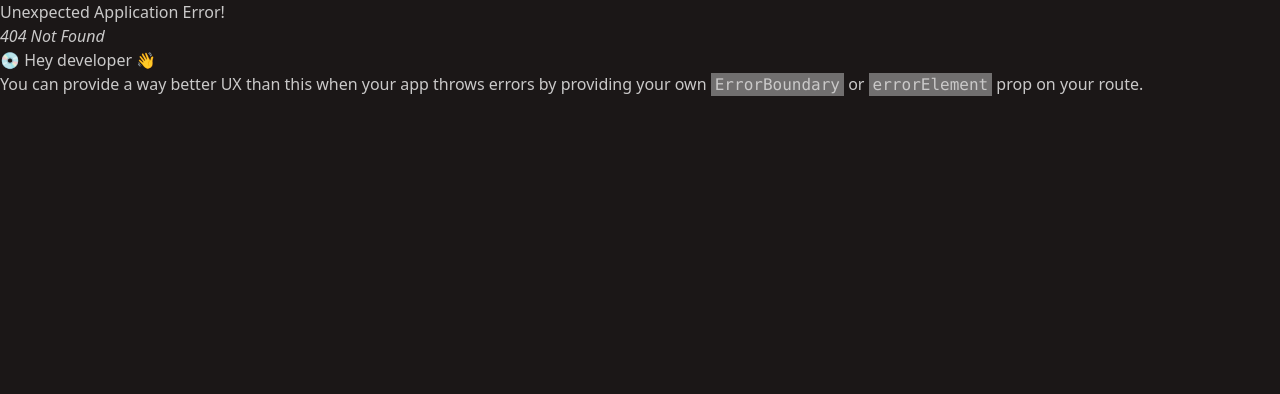
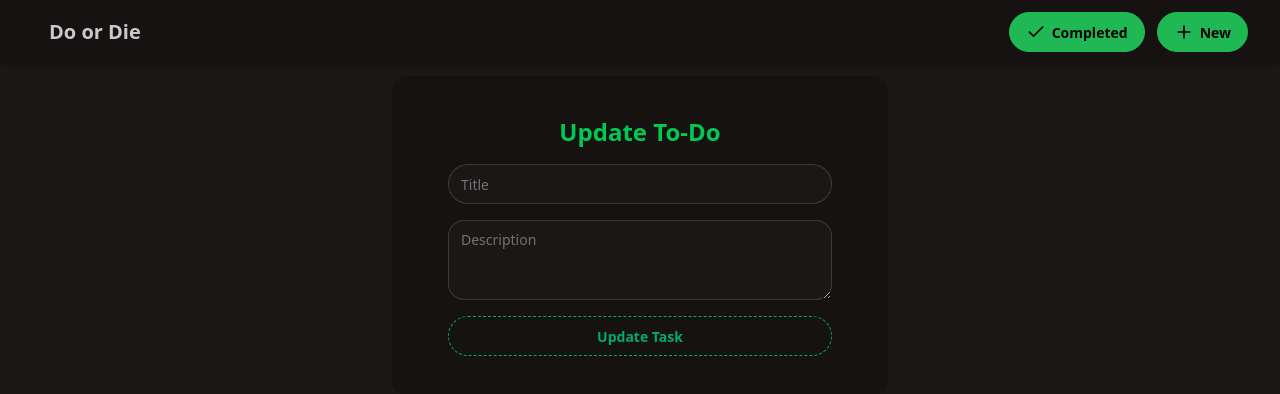
Before and after one commit to JaydeepGedam/TO-DO-JD, a React (Vite) app in the folder frontend/: page /update in a window 1280 px wide. Before the commit this address had no page. Shown: the top 394 px of the page. Built offline with nearby package versions, Linux system fonts and the light colour scheme.

Commit message:
update and delete route completed.

```diff
--- a/frontend/src/common/urls.js
+++ b/frontend/src/common/urls.js
@@ -3,3 +3,5 @@ const BaseURL = 'http://localhost:5000/';
 //all todos
 export const getAllTodosURL = BaseURL + 'todos';
 export const createTodoURL = BaseURL + 'todos';
+export const updateTodoURL = BaseURL + 'todos';
+export const deleteTodoURL = BaseURL + 'todos';
--- /dev/null
+++ b/frontend/src/components/UpdateTodoForm.jsx
@@ -0,0 +1,80 @@
+import React, { useState, useEffect} from 'react'
+import axios from 'axios';
+import { updateTodoURL } from '../common/urls.js';
+import { redirect, useSearchParams } from 'react-router-dom';
+import toast, { Toaster } from 'react-hot-toast'; // Import Toaster component
+
+const UpdateTodoForm = () => {
+    const [title, setTitle] = useState("");
+    const [description, setDescription] = useState("");
+
+    // Add this code inside the UpdateTodoForm component, before the return statement
+    const [searchParams] = useSearchParams();
+
+    useEffect(() => {
+        // Extract query parameters from URL
+        const id = searchParams.get('id');
+        const urlTitle = searchParams.get('title');
+        const urlDescription = searchParams.get('description');
+
+        // Set the form fields with URL parameters
+        if (urlTitle) setTitle(decodeURIComponent(urlTitle));
+        if (urlDescription) setDescription(decodeURIComponent(urlDescription));
+    }, [searchParams]);
+
+    const handleTitleChange = (e) => {
+        setTitle(e.target.value);
+    }
+
+    const handleDescriptionChange = (e) => {
+        setDescription(e.target.value);
+    }
+
+    const handleSubmit = async (e) => {
+        e.preventDefault();
+        try {
+            const response = await axios.put(updateTodoURL + '/' + searchParams.get('id'), {
+                title: title,
+                description: description
+            })
+            if (response.status === 200) {
+                toast.success("Task Updated Successfully");
+                setTimeout(() => {
+                    window.location.href = '/';
+                }, 1000);
+            }
+            else {
+                toast.error("Failed to Update To-Do");
+            }
+        }
+        catch (err) {
+            console.error(err);
+            toast.error("Error creating To-Do"); // Add error toast for catch block
+        }
+    }
+
+    return (
+        <>
+            <div className='flex flex-col gap-4 items-center bg-[#161212] w-fit px-14 py-10 justify-center mx-auto rounded-2xl'>
+                <h1 className='text-green-500 text-2xl font-bold'>Update To-Do</h1>
+                <input
+                    type="text"
+                    placeholder="Title"
+                    className="input w-sm focus:outline-none"
+                    onChange={handleTitleChange}
+                    value={title}
+                />
+                <textarea
+                    className="textarea rounded-2xl w-sm focus:outline-none"
+                    placeholder="Description"
+                    onChange={handleDescriptionChange}
+                    value={description}
+                ></textarea>
+                <button className="btn btn-dash btn-success w-sm" onClick={handleSubmit}>Update Task</button>
+            </div>
+            <Toaster position="top-center" /> {/* Add Toaster component */}
+        </>
+    )
+}
+
+export default UpdateTodoForm;
--- a/frontend/src/components/createTodoForm.jsx
+++ b/frontend/src/components/createTodoForm.jsx
@@ -26,6 +26,9 @@ const CreateTodoForm = () => {
                 toast.success("To-Do Created Successfully");
                 setTitle("");
                 setDescription("");
+                setTimeout(() => {
+                    window.location.href = '/';
+                }, 1000);
             }
             else{
                 toast.error("Failed to create To-Do");
--- a/frontend/src/components/navbar.tsx
+++ b/frontend/src/components/navbar.tsx
@@ -1,13 +1,18 @@
 import React from 'react'
-import {Plus} from 'lucide-react'
+import {Plus, Check} from 'lucide-react'
 const navbar = () => {
     return (
-        <div className="navbar bg-base-200 shadow-sm rounded-md">
-            <div className="navbar-start">
+        <div className="navbar flex justify-between bg-base-200 shadow-sm rounded-md px-8">
+            <div className="">
                 <a href='/' className="btn btn-ghost text-xl">Do or Die</a>
             </div>
-            <div className="navbar-end">
-                <a href="/create" className="btn btn-primary"><Plus size={20} /> New Task</a>
+            <div className="gap-3 flex">
+                <div>
+                    <a href="/completed" className="btn btn-primary"><Check size={20} />Completed</a>
+                </div>
+                <div>
+                    <a href="/create" className="btn btn-primary"><Plus size={20} /> New</a>
+                </div>
             </div>
         </div>
     )
--- a/frontend/src/components/todoCard.jsx
+++ b/frontend/src/components/todoCard.jsx
@@ -1,15 +1,36 @@
 import React from 'react'
 import { SquarePen, Trash } from "lucide-react";
+import { deleteTodoURL } from '../common/urls.js';
+import axios from 'axios';
+import toast from 'react-hot-toast';
 
-const TodoCard = ({key, title, description}) => {
+const TodoCard = ({id, title, description}) => {
+    const handleDelete = async () => {
+        try {
+            const response = await axios.delete(deleteTodoURL + '/' + id);
+            if (response.status === 200) {
+                toast.success('Todo deleted successfully');
+                setTimeout(() => {
+                    window.location.href = '/';
+                }, 1000);
+            } else {
+                toast.error('Failed to delete todo');
+            }
+        } catch (error) {
+            toast.error('Error deleting todo:', error);
+        }
+    }
     return (
-        <div key={key} className="card bg-base-200 w-96 shadow-sm">
+        <div key={id} className="card bg-base-200 w-96 shadow-sm">
             <div className="card-body">
+                <div className="flex justify-end">
+                    <input type="checkbox" className="checkbox"/>
+                </div>
                 <h2 className="card-title">{title}</h2>
                 <p>{description}</p>
                 <div className="card-actions justify-end">
-                    <SquarePen />
-                    <Trash />
+                    <SquarePen onClick={() => window.location.href = `/update?id=${id}&title=${title}&description=${description}`} cursor="pointer"/>
+                    <Trash onClick={handleDelete} cursor="pointer"/>
                 </div>
             </div>
         </div>
--- /dev/null
+++ b/frontend/src/pages/UpdateTodo.jsx
@@ -0,0 +1,11 @@
+import UpdateTodoForm from '../components/UpdateTodoForm.jsx';
+
+const createNewTodo = () => {
+  return (
+    <div className='flex flex-col gap-2 py-3 px-2'>
+      <UpdateTodoForm />
+    </div>
+  )
+}
+
+export default createNewTodo
--- a/frontend/src/pages/getAllTodos.jsx
+++ b/frontend/src/pages/getAllTodos.jsx
@@ -3,6 +3,7 @@ import Navbar from '../components/navbar.tsx';
 import TodoCard from '../components/todoCard.jsx';
 import axios from 'axios';
 import { getAllTodosURL } from '../common/urls.js';
+import toast, { Toaster } from 'react-hot-toast'; // Import Toaster component
 
 const getAllTodos = () => {
   const [todos, setTodos] = useState([]);
@@ -12,6 +13,7 @@ const getAllTodos = () => {
       try {
         const response = await axios.get(getAllTodosURL);
         setTodos(response.data);
+        console.log(response.data);
       }
       catch (error) {
         console.log(error);
@@ -21,11 +23,14 @@ const getAllTodos = () => {
   }, [])
   console.log(todos);
   return (
-    <div className='flex flex-wrap gap-4 items-center justify-center py-4'>
-      {todos.map((todo) => {
-        return <TodoCard key={todo._id} title={todo.title} description={todo.description} />
-      })}
-    </div>
+    <>
+      <div className='flex flex-wrap gap-4 items-center justify-center py-4'>
+        {todos.map((todo) => {
+          return <TodoCard key={todo._id} id={todo._id} title={todo.title} description={todo.description} />
+        })}
+      </div>
+      <Toaster position="top-center" />
+    </>
   )
 }
 
--- a/frontend/src/routes.jsx
+++ b/frontend/src/routes.jsx
@@ -2,6 +2,7 @@ import { createBrowserRouter } from 'react-router-dom';
 import App from './App.jsx';
 import GetAllTodos from './pages/getAllTodos.jsx';
 import CreateNewTodo from './pages/createNewTodo.jsx';
+import UpdateTodo from './pages/UpdateTodo.jsx';
 
 const router = createBrowserRouter([
   {
@@ -16,6 +17,10 @@ const router = createBrowserRouter([
         path: 'create',
         element: <CreateNewTodo />,
       },
+      {
+        path: 'update',
+        element: <UpdateTodo />,
+      }
     ],
   },
 ]);
```
Also changed, not shown: 1 other file (tests, documents, lock files or other folders).
